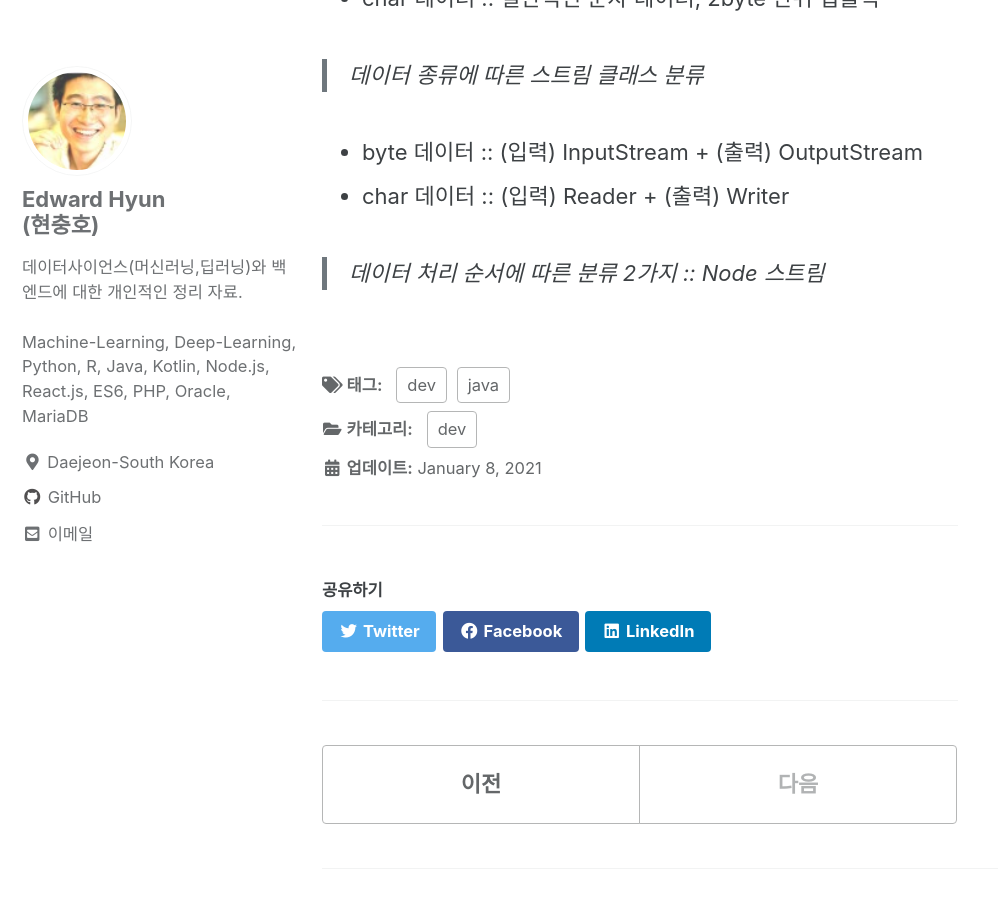
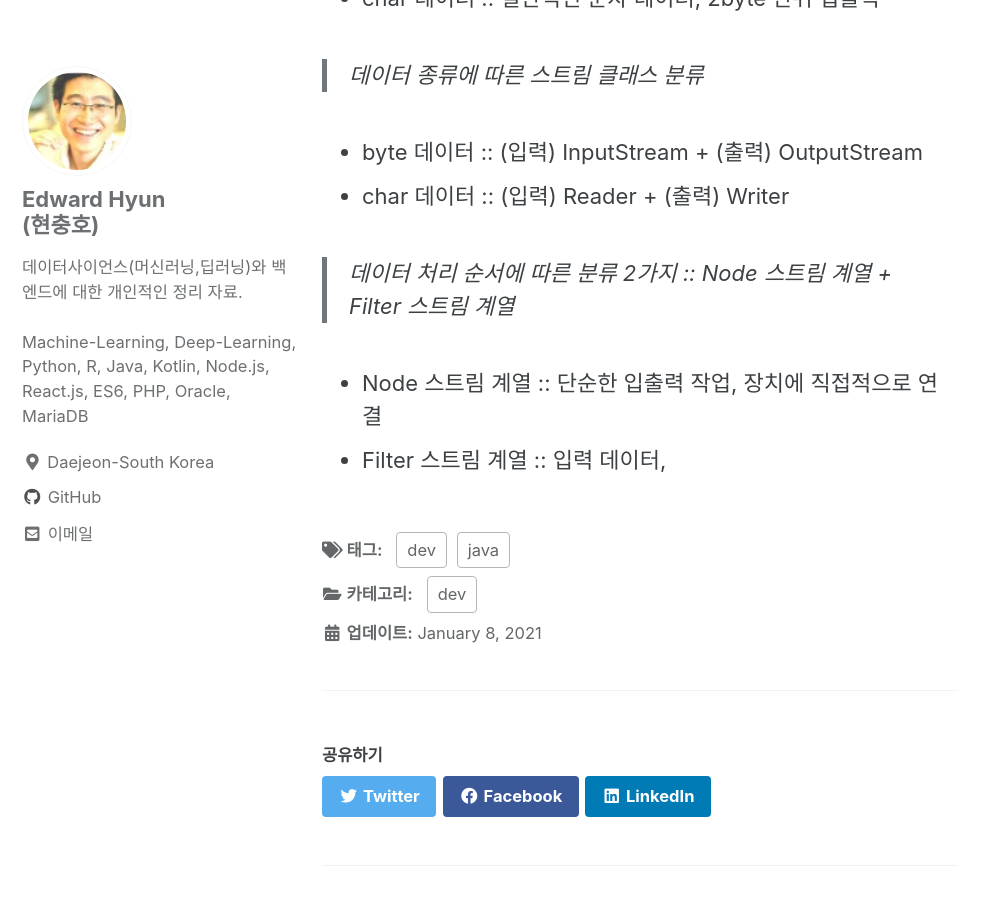
Before and after one commit to iamhch24/iamhch24.github.io, a Jekyll site: the page built from _posts/2021-01-08-[Study] 초보자를 위한 Java Programming.md, in a window 1280 px wide and 900 px high, scrolled down 5018 px. Shown: the whole window, without its empty margins (0-998 px from the left). Built offline with Jekyll 4.4.1, drawn with Linux system fonts in a browser that asks for light colours; cached includes are drawn as plain includes.

Commit message:
_posts/2021-01-08-[Study] 초보자를 위한 Java Programming.md updated from https://stackedit.io/

```diff
--- a/_posts/2021-01-08-[Study] 초보자를 위한 Java Programming.md
+++ b/_posts/2021-01-08-[Study] 초보자를 위한 Java Programming.md
@@ -117,14 +117,17 @@ public void m(){
 * byte 데이터 :: (입력) InputStream  + (출력) OutputStream
 * char 데이터 :: (입력) Reader + (출력) Writer
 
-> 데이터 처리 순서에 따른 분류 2가지 :: Node 스트림
+> 데이터 처리 순서에 따른 분류 2가지 :: Node 스트림 계열 + Filter 스트림 계열
+
+* Node 스트림 계열 :: 단순한 입출력 작업, 장치에 직접적으로 연결
+* Filter 스트림 계열 :: 입력 데이터,
 
 
 
 
 
 <!--stackedit_data:
-eyJoaXN0b3J5IjpbMTQ1NDcwMzE5OCwtMTE3ODI3NTcyNSwxNj
+eyJoaXN0b3J5IjpbMTMyOTE5Mzk0NywtMTE3ODI3NTcyNSwxNj
 M0MDgxMTI3LDUwNDcxNDQ0LDE5NjcyNzg3NzksLTEyNjQ0NDQ3
 NzNdfQ==
 -->
```
